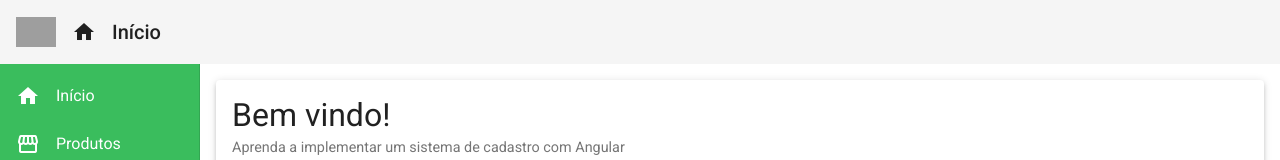
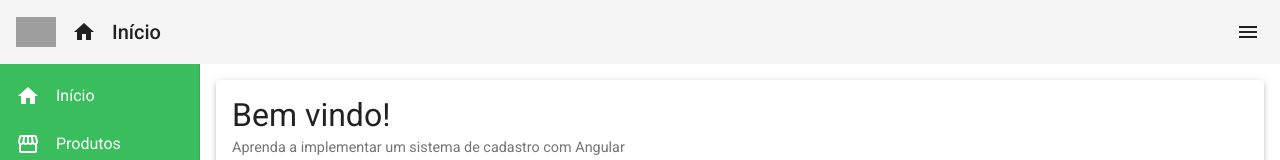
Before and after one commit to mrChernicharo/angular-crud, an Angular app in the folder frontend/: page / in a window 1280 px wide. Shown: the top 160 px of the page. Built offline with nearby package versions, Linux system fonts and the light colour scheme; grey boxes are pictures that could not be loaded.

Commit message:
navbar toggle com property e event bind

```diff
--- a/frontend/package.json
+++ b/frontend/package.json
@@ -1,6 +1,7 @@
 {
   "name": "frontend",
   "version": "0.0.0",
+  "description": "crud app",
   "scripts": {
     "ng": "ng",
     "start": "ng serve",
--- a/frontend/src/app/app.component.html
+++ b/frontend/src/app/app.component.html
@@ -1,3 +1,3 @@
-<app-header></app-header>
-<app-nav></app-nav>
+<app-header (navShown)="openNav($event)"></app-header>
+<app-nav [displayNav]="showNav"></app-nav>
 <app-footer></app-footer>
--- a/frontend/src/app/app.component.ts
+++ b/frontend/src/app/app.component.ts
@@ -8,4 +8,9 @@ import { Component } from '@angular/core';
 export class AppComponent {
   title = 'frontend';
   name = 'Maria';
+  showNav: boolean = true;
+
+  openNav(event: boolean) {
+    this.showNav = event;
+  }
 }
--- a/frontend/src/app/app.module.ts
+++ b/frontend/src/app/app.module.ts
@@ -16,6 +16,7 @@ import { MatCardModule } from '@angular/material/card';
 import { ProductCrudComponent } from './views/product-crud/product-crud.component';
 import { RedDirective } from './directives/red.directive';
 import { ForDirective } from './directives/for.directive';
+
 
 @NgModule({
   declarations: [
--- a/frontend/src/app/components/template/header/header.component.css
+++ b/frontend/src/app/components/template/header/header.component.css
@@ -22,3 +22,12 @@
 .header .little-group i {
     padding-right: 16px;
 }
+
+.menu-btn {
+    cursor: pointer;
+    position: absolute;
+    right: 20px;
+}
+.menu-btn:hover {
+    opacity: 0.1;
+}
--- a/frontend/src/app/components/template/header/header.component.html
+++ b/frontend/src/app/components/template/header/header.component.html
@@ -12,5 +12,12 @@
       Início
     </a>
   </span>
+  <span class="menu-btn">
+    <a (click)="showNav()">
+      <i class="material-icons">
+        menu
+      </i>
+    </a>
+  </span>
 
 </mat-toolbar>
--- a/frontend/src/app/components/template/header/header.component.ts
+++ b/frontend/src/app/components/template/header/header.component.ts
@@ -1,4 +1,4 @@
-import { Component, OnInit } from '@angular/core';
+import { Component, OnInit, Output, EventEmitter } from '@angular/core';
 
 @Component({
   selector: 'app-header',
@@ -6,10 +6,17 @@ import { Component, OnInit } from '@angular/core';
   styleUrls: ['./header.component.css']
 })
 export class HeaderComponent implements OnInit {
+  @Output() navShown = new EventEmitter<boolean>();
+  navOpened: boolean = false;
 
   constructor() { }
 
   ngOnInit(): void {
   }
 
+  showNav() {
+    this.navOpened = !this.navOpened;
+    this.navShown.emit(this.navOpened);
+  }
+
 }
--- a/frontend/src/app/components/template/nav/nav.component.css
+++ b/frontend/src/app/components/template/nav/nav.component.css
@@ -15,3 +15,6 @@
     padding: 16px;
     background-color: #fff;
 }
+.hide-nav{
+    display: none;
+}
--- a/frontend/src/app/components/template/nav/nav.component.html
+++ b/frontend/src/app/components/template/nav/nav.component.html
@@ -1,5 +1,7 @@
-<mat-sidenav-container class="container">
-    <mat-sidenav class="sidenav" mode="side" opened fixedInViewport="true" fixedTopGap="64">
+<mat-sidenav-container class="container" >
+    <mat-sidenav
+        class="sidenav"
+        mode="side" [opened]="opened" fixedInViewport="true" fixedTopGap="64">
         <mat-nav-list class="nav-list">
             <a mat-list-item routerLink="/">
                 <i class="material-icons">home</i> Início
--- a/frontend/src/app/components/template/nav/nav.component.ts
+++ b/frontend/src/app/components/template/nav/nav.component.ts
@@ -1,15 +1,26 @@
-import { Component, OnInit } from '@angular/core';
+import { Component, OnInit, Input, OnChanges } from '@angular/core';
 
 @Component({
   selector: 'app-nav',
   templateUrl: './nav.component.html',
   styleUrls: ['./nav.component.css']
 })
-export class NavComponent implements OnInit {
+export class NavComponent implements OnInit, OnChanges {
+  @Input() displayNav: boolean;
+  opened: boolean;
 
   constructor() { }
 
   ngOnInit(): void {
+    // setInterval(() => {
+    //   this.opened = !this.opened
+    // }, 2000)
+
+  }
+
+  ngOnChanges() {
+    this.opened = this.displayNav
+    console.log(this.displayNav)
   }
 
 }
--- a/frontend/tsconfig.json
+++ b/frontend/tsconfig.json
@@ -7,7 +7,6 @@
     "declaration": false,
     "downlevelIteration": true,
     "experimentalDecorators": true,
-    "normalTypeScriptOptions": "here",
     "module": "esnext",
     "moduleResolution": "node",
     "importHelpers": true,
```
